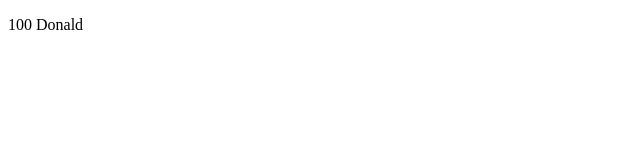
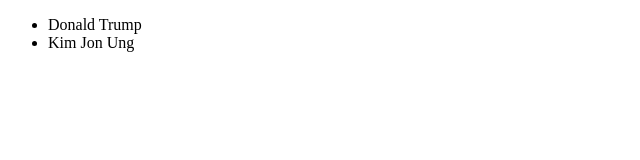
Before and after one commit to mahendra-shinde/oracle-jet-js, a plain HTML site: page angularjs1.7/page3.html in a window 1280 px wide. Shown: the whole page, without its empty margins (0-640 px from the left). Drawn offline with nearby package versions, Linux system fonts and the light colour scheme.

Commit message:
fixed page3

```diff
--- a/angularjs1.7/page3.html
+++ b/angularjs1.7/page3.html
@@ -9,16 +9,15 @@
     </script>
 </head>
 <body ng-app="myapp"> <!--view -->
-    <p ng-controller="helloCtrl" >
-        {{ xyz }}
-        {{ people[0].firstName}}
-        <ul ng-repeat="person in people">
-            <li >
+    <div ng-controller="helloCtrl" >
+
+        <ul>
+            <li  ng-repeat="person in people">
                 <span>{{ person.firstName }}</span> <span>{{ person.lastName }}</span>
             </li>
         </ul>
 
-    </p>
+    </div>
 
 </body>
 </html>
```
